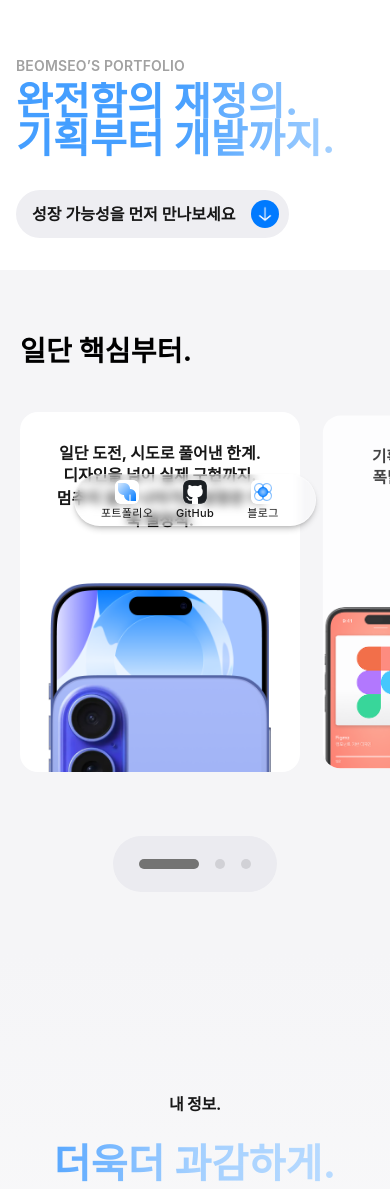
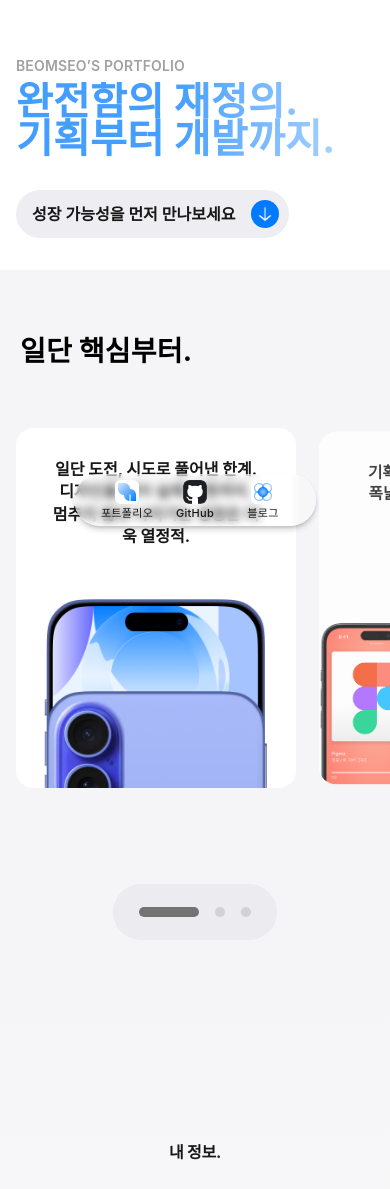
Before and after one commit to BS-Stack-Lab/portfolio-site-2026, a Next.js app: page / in a window 390 px wide. Shown: the part 294-1483 px from the top of the page. Built offline with nearby package versions, Linux system fonts and the light colour scheme; grey boxes are pictures that could not be loaded; a web font is replaced by a local one.

Commit message:
akdlfjalksdjf

```diff
--- a/components/Summary.tsx
+++ b/components/Summary.tsx
@@ -7,10 +7,9 @@ export default function Summary() {
   const scrollRef = useRef<HTMLDivElement>(null);
   const isAnimating = useRef(false);
 
-  // 설정값: 전체 이동을 완료할 목표 시간 (ms)
+  // 🛠 설정값: 전체 이동을 완료할 목표 시간 (ms)
   const TOTAL_ANIMATION_TIME = 600;
 
-  // Intersection Observer: 모바일 스크롤 시 인디케이터 연동
   useEffect(() => {
     if (isAnimating.current) return;
 
@@ -35,6 +34,7 @@ export default function Summary() {
     return () => observer.disconnect();
   }, []);
 
+  // 🛠 핵심 수정: 물리적 스크롤은 한 번에, 상태값은 순차적으로 업데이트 🛠
   const animateToTarget = async (targetIndex: number) => {
     if (!scrollRef.current || isAnimating.current || targetIndex === activeIndex) return;
 
@@ -48,7 +48,7 @@ export default function Summary() {
       return;
     }
 
-    // 물리적 스크롤: 최종 목적지까지 한 번에 부드럽게 이동
+    // 1. 물리적 스크롤: 최종 목적지까지 한 번에 부드럽게 이동 (끊김 없음)
     const containerRect = container.getBoundingClientRect();
     const targetRect = targetCard.getBoundingClientRect();
 
@@ -63,7 +63,7 @@ export default function Summary() {
       behavior: "smooth",
     });
 
-    // 인디케이터 애니메이션: 논리적으로 중간 단계를 거쳐가도록 함
+    // 2. 인디케이터 애니메이션: 논리적으로 중간 단계를 거쳐가도록 함
     const distance = Math.abs(targetIndex - activeIndex);
     const stepDuration = TOTAL_ANIMATION_TIME / distance;
     const direction = targetIndex > activeIndex ? 1 : -1;
@@ -75,6 +75,7 @@ export default function Summary() {
       setActiveIndex(currentIndex);
     }
 
+    // 스크롤 애니메이션이 완전히 끝날 때까지 약간 더 대기
     setTimeout(() => {
       isAnimating.current = false;
     }, 200);
@@ -88,7 +89,7 @@ export default function Summary() {
   ];
 
   return (
-    <section className="relative w-full bg-[#F5F5F7] flex flex-col items-center xl:h-[782px] xl:py-[154px] md:h-auto h-auto md:py-[100px] py-[60px] overflow-hidden">
+    <section className="w-full bg-[#F5F5F7] flex flex-col items-center transition-all duration-300 xl:py-[154px] md:py-[100px] py-[60px] overflow-visible">
 
       <style jsx global>{`
         .scrollbar-hide::-webkit-scrollbar { display: none; }
@@ -100,53 +101,33 @@ export default function Summary() {
         }
       `}</style>
 
-      {/* 1. 타이틀 영역: 1600px 중앙 정렬 가이드 */}
-      <div className="w-full max-w-[1600px] mx-auto px-[20px] md:px-[40px] xl:px-[80px] mb-[40px] overflow-visible">
-        <h2 className="font-wanted font-bold text-[#000000] xl:text-[52px] md:text-[40px] text-[28px] tracking-[0.23px]">
-          일단 핵심부터.
-        </h2>
+      <div className="w-full max-w-[1600px] flex flex-col gap-[56px] xl:gap-[64px] overflow-visible">
+        <div className="w-full px-[20px] md:px-[32px] xl:px-[80px]">
+          <h2 className="font-wanted font-bold text-[#000000] xl:text-[52px] md:text-[40px] text-[28px] tracking-[0.23px]">일단 핵심부터.</h2>
         </div>
 
-      {/* 🛠 2. 핵심 수정: 스크롤 영역을 max-w 제한 밖으로 꺼내서 전체 너비(w-full) 사용 🛠 */}
-      <div
-        ref={scrollRef}
-        className="w-full overflow-x-auto scrollbar-hide scroll-smooth snap-container overflow-y-visible no-scroll-pc"
-      >
-        {/* 🛠 트랙 내부의 왼쪽 패딩을 통해 타이틀과 왼쪽 라인을 맞춤 (xl:pl-[80px]) 🛠
-           마지막 카드 오른쪽 정렬을 위해 pr-0과 mr-[80px] 조합 사용
-        */}
-        <div className="flex flex-row gap-[20px] pb-10 min-w-max px-[20px] md:px-[40px] xl:pl-[80px] xl:pr-0 xl:mr-[80px] overflow-visible">
+        <div ref={scrollRef} className="w-full overflow-x-auto scrollbar-hide scroll-smooth overflow-y-visible snap-container no-scroll-pc">
+          <div className="flex flex-row gap-[20px] px-[16px] md:px-[32px] xl:px-[80px] pb-10 min-w-max">
             {cardData.map((card, index) => (
               <div
                 key={index}
                 data-index={index}
                 onClick={() => animateToTarget(index)}
-              className={`summary-card snap-item relative flex-shrink-0 bg-white rounded-[18px] cursor-pointer transition-all duration-500 overflow-hidden
-                xl:w-[1080px] xl:h-[508px]
-                md:w-[640px] md:h-[509px]
-                w-[280px] h-[360px]
-                ${activeIndex === index ? "opacity-100" : "opacity-80 scale-[0.98]"}
-              `}
+                className={`summary-card snap-item relative flex-shrink-0 bg-white rounded-[18px] cursor-pointer transition-all duration-500 overflow-hidden xl:w-[1080px] xl:h-[508px] md:w-[640px] md:h-[509px] w-[280px] h-[360px] ${activeIndex === index ? "opacity-100" : "opacity-80 scale-[0.98]"}`}
               >
-              <div className={`absolute top-[30px] z-20 px-[30px] w-full left-1/2 -translate-x-1/2 text-center px-[14px] md:left-0 md:translate-x-0
-                ${index === 1 ? "md:text-center" : index === 2 ? "md:text-right" : "md:text-left"}`}>
-                <p className="font-wanted font-bold text-[#171717] xl:text-[18px] text-[16px] leading-[1.4] whitespace-pre-wrap">
-                  {card.title}
-                </p>
+                <div className={`absolute top-[30px] z-20 px-[30px] w-full left-1/2 -translate-x-1/2 text-center px-[14px] md:left-0 md:translate-x-0 ${index === 1 ? "md:text-center" : index === 2 ? "md:text-right" : "md:text-left"}`}>
+                  <p className="font-wanted font-bold text-[#171717] xl:text-[18px] text-[16px] leading-[1.4] whitespace-pre-wrap">{card.title}</p>
                 </div>
-
                 {card.images.map((img, imgIdx) => (
                   <img key={imgIdx} src={img.src} alt="" className={`absolute pointer-events-none ${img.style}`} />
                 ))}
               </div>
             ))}
-          {/* 마지막 여백 div: snap end 효과 확보 */}
             <div className="w-[1px] md:w-[20px] xl:w-[80px] flex-shrink-0" />
           </div>
         </div>
 
-      {/* 3. 인디케이터 영역: 다시 중앙 가이드 안으로 배치 */}
-      <div className="w-full max-w-[1600px] mx-auto px-[20px] md:px-[40px] xl:px-[80px] mt-[24px]">
+        {/* 인디케이터 */}
         <div className="flex justify-center items-center">
           <div className="bg-[#EBEBF0] px-[26px] py-[10px] rounded-full flex items-center gap-[16px] h-[56px]">
             {[0, 1, 2].map((i) => (
```
Lines whose indentation alone changed are shown as unchanged.
